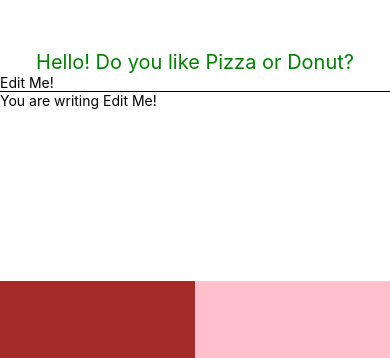
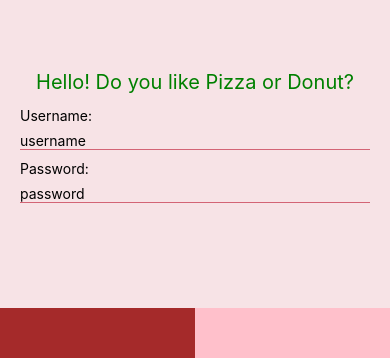
Before and after one commit to InkPi/firstMobileApp, a React Native app: screen / in a window 390 px wide. Shown: the top 358 px of the page. Built offline with nearby package versions, Linux system fonts and the light colour scheme.

Commit message:
added beginning of username and passw

```diff
--- a/App.js
+++ b/App.js
@@ -24,7 +24,9 @@ export default class App extends Component {
   constructor() {
     super()
     this.state = {
-      value: "Edit Me!"
+      value: "Edit Me!",
+      username: "username",
+      password: "password"
     }
     this.state.customStyles = {
       color: 'red'
@@ -66,13 +68,15 @@ export default class App extends Component {
     }
     // <Text style={styles.instructions}>To get started, edit App.js</Text>
     // <Text style={styles.instructions}>{instructions}</Text>
+    //<Text>You are writing {this.state.value}</Text>
     return (
       <View style={styles.container}>
         <View style={styles.half1}>
           <Text style={[styles.welcome, this.state.customStyles]}>Hello! Do you like Pizza or Donut?</Text>
-          <TextInput defaultValue={this.state.value} style={{borderBottomColor: '#000000',
-       borderBottomWidth: 1 }} onChangeText={this.handleChangeText}/>
-            <Text>You are writing {this.state.value}</Text>
+          <Text style={{marginTop: 13}}>Username: </Text>
+            <TextInput defaultValue={this.state.username} style={[styles.textinputBorder, {paddingTop: 8}]} onChangeText={this.handleChangeText}/>
+          <Text style={{paddingTop: 10}}>Password: </Text>
+            <TextInput defaultValue={this.state.password} style={[styles.textinputBorder, {paddingTop: 8}]} onChangeText={this.handleChangeText}/>
         </View>
         <View style={styles.half2}>
           <View style={[styles.half21, styles.half2x]}>
@@ -101,7 +105,8 @@ const styles = StyleSheet.create({
   },
   half1: {
     flex: 1,
-    backgroundColor: 'white',
+    backgroundColor: '#f7e3e6',
+    padding: 20,
   },
   half2: {
     flex: 2,
@@ -130,4 +135,7 @@ const styles = StyleSheet.create({
     color: '#333333',
     marginBottom: 5,
   },
+  textinputBorder: {
+    borderBottomColor: '#d36475',
+    borderBottomWidth: 1 }
 });
```
